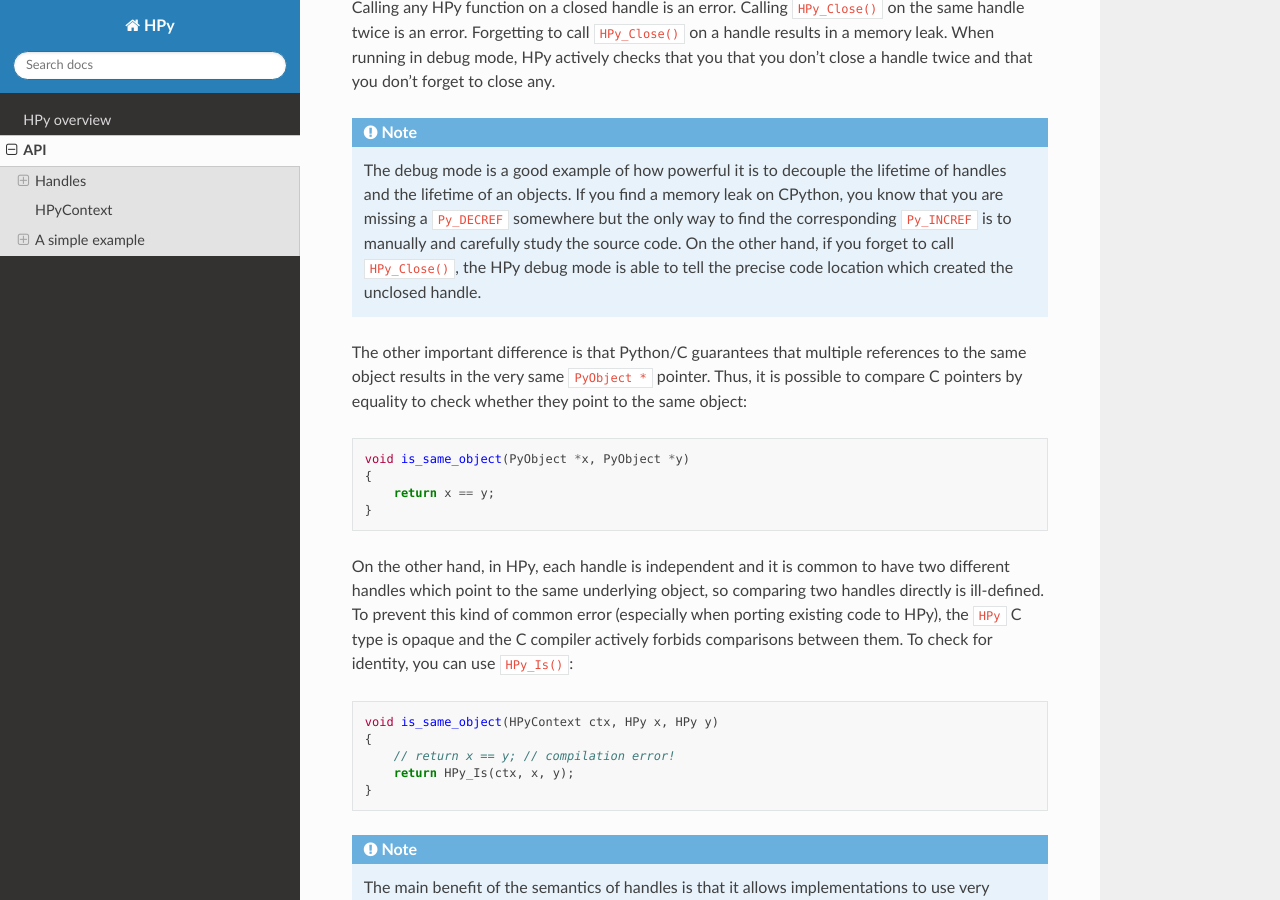
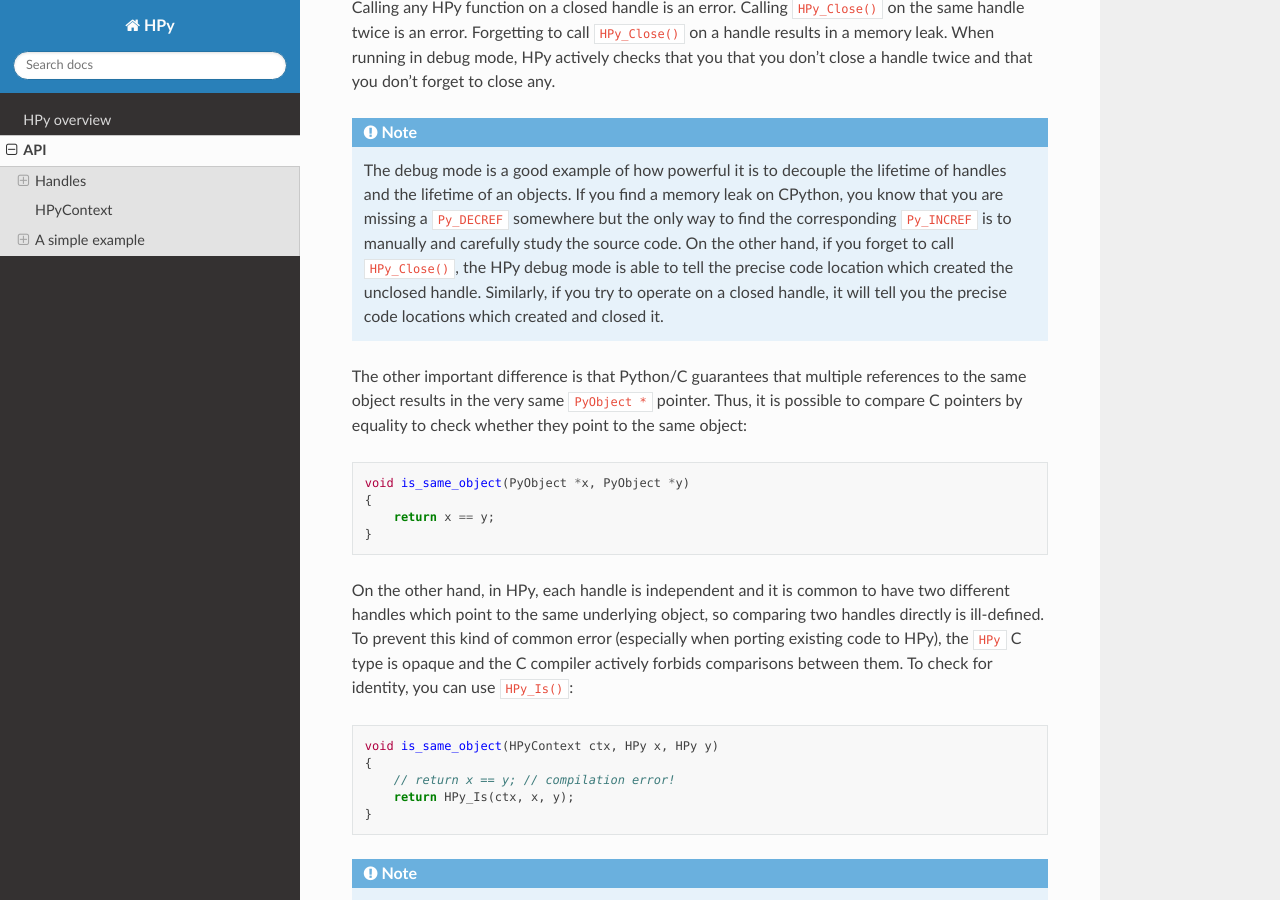
Before and after one commit to hpyproject/hpy, a Sphinx documentation site: the page built from docs/api.rst, in a window 1280 px wide and 900 px high, scrolled down 1311 px. Built offline with Sphinx 7.4.7 and the Read the Docs theme 2.0.0, drawn with Linux system fonts in a browser that asks for light colours.

Commit message:
incorporate another review

```diff
--- a/docs/api.rst
+++ b/docs/api.rst
@@ -76,7 +76,9 @@ twice and that you don't forget to close any.
   the only way to find the corresponding ``Py_INCREF`` is to manually and
   carefully study the source code.  On the other hand, if you forget to call
   ``HPy_Close()``, the HPy debug mode is able to tell the precise code
-  location which created the unclosed handle.
+  location which created the unclosed handle.  Similarly, if you try to
+  operate on a closed handle, it will tell you the precise code locations
+  which created and closed it.
 
 
 The other important difference is that Python/C guarantees that multiple
```
